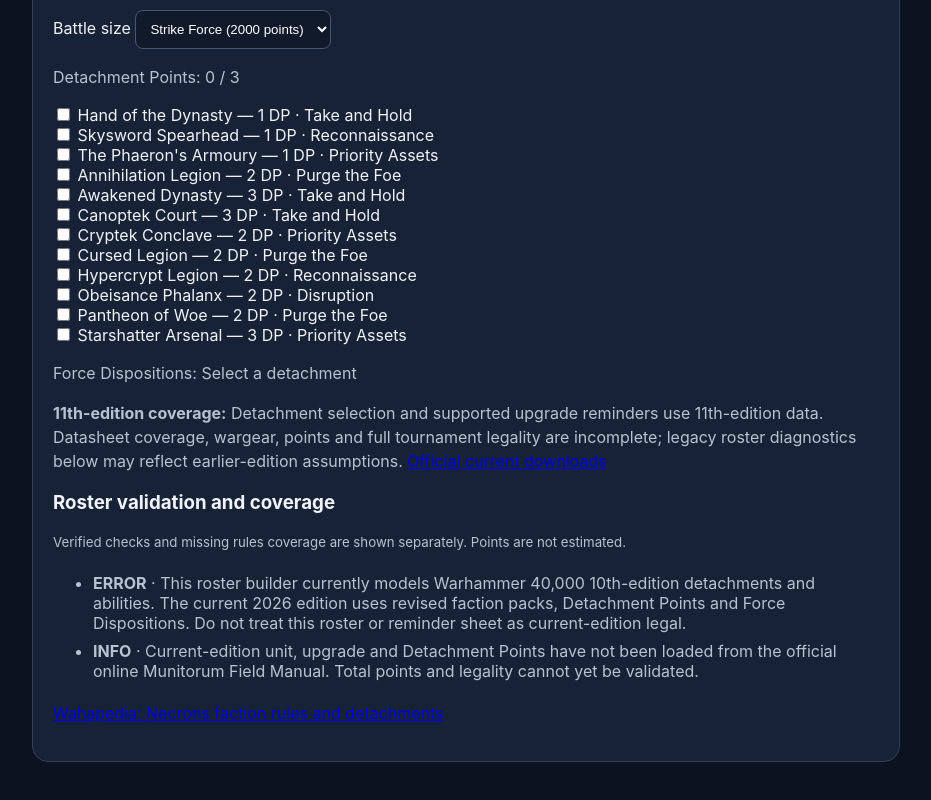
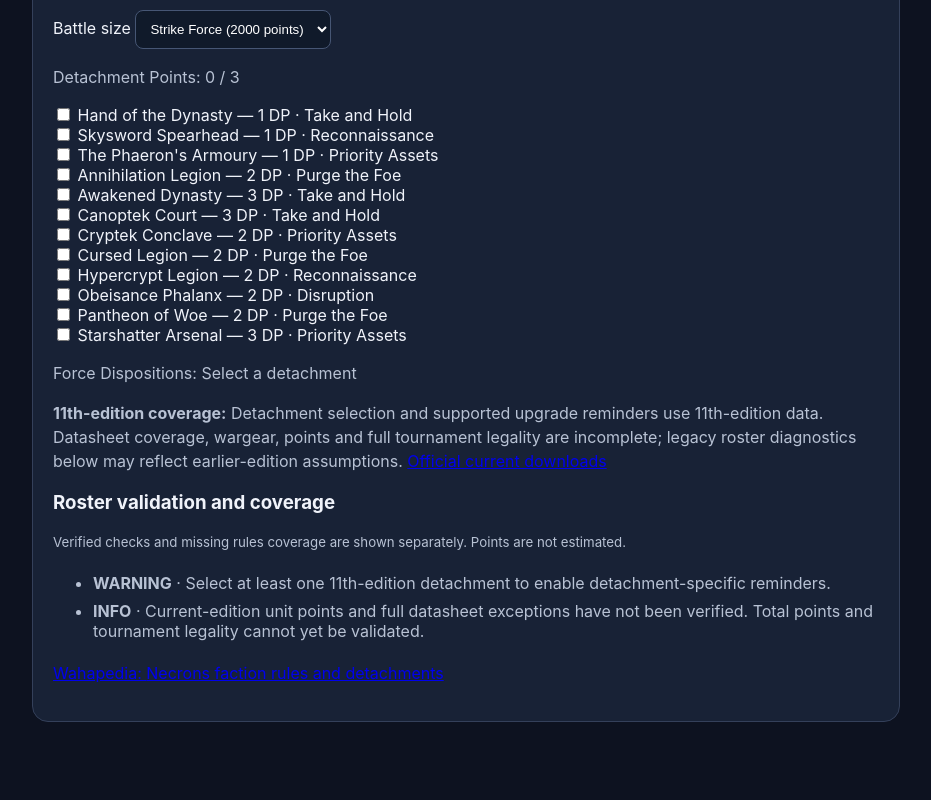
Before and after one commit to BMcKernan87/warhammer-40k-reminders, a React (Vite) app: page / in a window 1280 px wide. Shown: the part 945-1745 px from the top of the page, without its empty margins (174-1105 px from the left). Built offline with nearby package versions, Linux system fonts and the light colour scheme.

Commit message:
Replace blanket 10e roster error with actionable 11e validation and faction-scoped copy checks

```diff
--- a/src/roster-findings.ts
+++ b/src/roster-findings.ts
@@ -1,35 +1,36 @@
 import {BATTLE_SIZES_2026,DETACHMENTS_2026,detachmentBudget} from './edition-2026';
 import type {ArmySelection} from './catalog';
-import {CATALOG} from './catalog';
 import {expandRoster} from './roster-instances';
 import {legalUnitSizes} from './unit-sizes';
-import {isModeledLeader} from './leader-eligibility';
+import {validateUpgrades2026} from './upgrades-2026';
 export interface RosterFinding {code:string;severity:'error'|'warning'|'info';message:string;unit?:string}
 /** Auditable checks only. This is not a substitute for current official points and mission rules. */
 export function rosterFindings(army:ArmySelection):RosterFinding[]{
- const findings:RosterFinding[]=[{code:'edition-mismatch',severity:'error',message:'This roster builder currently models Warhammer 40,000 10th-edition detachments and abilities. The current 2026 edition uses revised faction packs, Detachment Points and Force Dispositions. Do not treat this roster or reminder sheet as current-edition legal.'}];
+ const findings:RosterFinding[]=[];
+ if(!army.detachments2026?.length)findings.push({code:'no-11e-detachment',severity:'warning',message:'Select at least one 11th-edition detachment to enable detachment-specific reminders.'});
+ if(!validateUpgrades2026(army))findings.push({code:'invalid-11e-upgrade',severity:'error',message:'One or more 11th-edition upgrades are unavailable for the selected unit or detachment.'});
  const instances=expandRoster(army);
  const byUnit=new Map<string,typeof instances>();
  for(const instance of instances)byUnit.set(instance.unit,[...(byUnit.get(instance.unit)||[]),instance]);
  for(const [unit,group] of byUnit){
-  if(group.length>BATTLE_SIZES_2026[army.battleSize2026||'Strike Force'].unitLimit*(isBattleline(unit)?2:1)&&!isDedicatedTransport(unit))
-   findings.push({code:'rule-of-three',severity:'warning',unit,message:unit+': '+group.length+' units exceed the selected 2026 battle-size copy limit (before datasheet-specific exceptions).'});
+  if(group.length>BATTLE_SIZES_2026[army.battleSize2026||'Strike Force'].unitLimit*(isBattleline(army.faction,unit)?2:1)&&!isDedicatedTransport(army.faction,unit))
+   findings.push({code:'rule-of-three',severity:'warning',unit,message:unit+': '+group.length+' units exceed the baseline selected battle-size copy limit; check official datasheet-specific exceptions.'});
   const sizes=legalUnitSizes(army.faction,unit);
   if(!sizes)findings.push({code:'size-unverified',severity:'info',unit,message:unit+': model-count legality has not been configured for this datasheet.'});
   for(const x of group)if(sizes&&!x.models&&sizes.length>1)findings.push({code:'size-default',severity:'info',unit,message:x.id+': using assumed minimum '+sizes[0]+' models until you select the squad size.'});
  }
  if(army.detachments2026?.length&&DETACHMENTS_2026[army.faction]){const budget=detachmentBudget(army.faction,army.detachments2026,army.battleSize2026||'Strike Force');if(!budget.valid)findings.push({code:'detachment-points',severity:'error',message:'Selected 2026 detachments exceed their DP budget or are invalid.'});else findings.push({code:'detachment-points',severity:'info',message:'2026 detachments: '+budget.spent+' of '+budget.limit+' DP used; Force Dispositions: '+budget.dispositions.join(', ')+'.'});}
  const attached=instances.filter(x=>x.attachedTo);
- if(attached.length&&army.faction!=='Necrons')findings.push({code:'leader-exceptions',severity:'info',message:'Leader eligibility is partially modeled; special multi-Leader and datasheet exceptions still require verification.'});
- if(CATALOG[army.faction].detachments.some(x=>x.includes('(unverified)')))findings.push({code:'detachment-unverified',severity:'warning',message:'This faction’s detachment catalog is not yet verified.'});
- findings.push({code:'points-unavailable',severity:'info',message:'Current-edition unit, upgrade and Detachment Points have not been loaded from the official online Munitorum Field Manual. Total points and legality cannot yet be validated.'});
+ if(attached.length)findings.push({code:'leader-exceptions',severity:'info',message:'Leader eligibility is partially modeled; special multi-Leader and datasheet exceptions still require verification.'});
+ if(!DETACHMENTS_2026[army.faction]?.length)findings.push({code:'detachment-unavailable',severity:'warning',message:'No 11th-edition detachments are available for this faction.'});
+ findings.push({code:'points-unavailable',severity:'info',message:'Current-edition unit points and full datasheet exceptions have not been verified. Total points and tournament legality cannot yet be validated.'});
  return findings;
 }
-const battleline:Record<string,readonly string[]>={
+const battleline:Partial<Record<ArmySelection['faction'],readonly string[]>>={
  Necrons:['Necron Warriors','Immortals'],
  Orks:['Boyz','Beast Snagga Boyz'],
  Tyranids:['Termagants','Hormagaunts','Gargoyles'],
  'Space Marines':['Intercessor Squad','Assault Intercessor Squad','Heavy Intercessor Squad']
 };
-function isBattleline(unit:string):boolean{return Object.values(battleline).some(units=>units.includes(unit));}
-function isDedicatedTransport(unit:string):boolean{return ['Trukk'].includes(unit);}
+function isBattleline(faction:ArmySelection['faction'],unit:string):boolean{return battleline[faction]?.includes(unit)??false;}
+function isDedicatedTransport(faction:ArmySelection['faction'],unit:string):boolean{return faction==='Orks'&&unit==='Trukk';}
```
